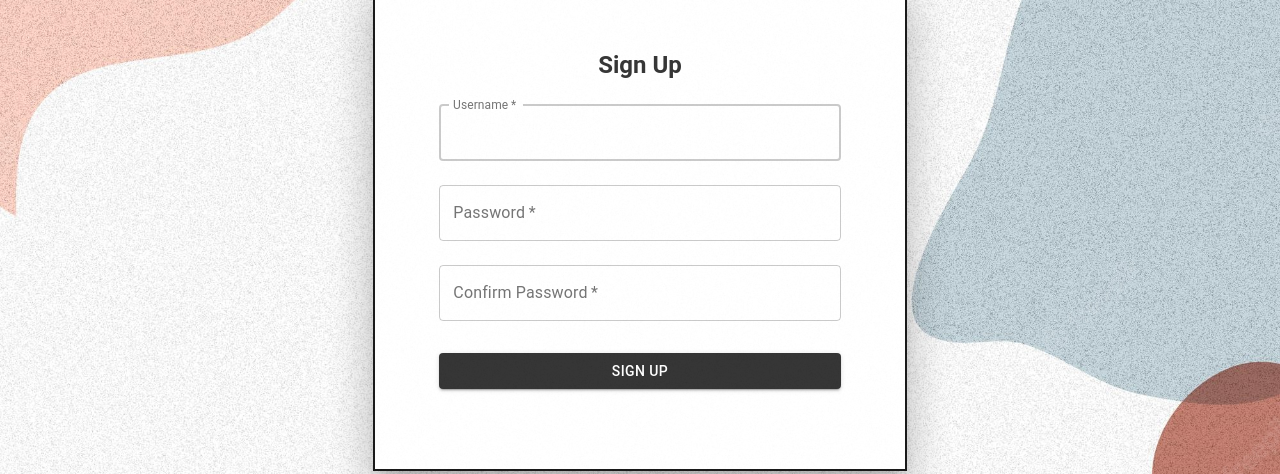
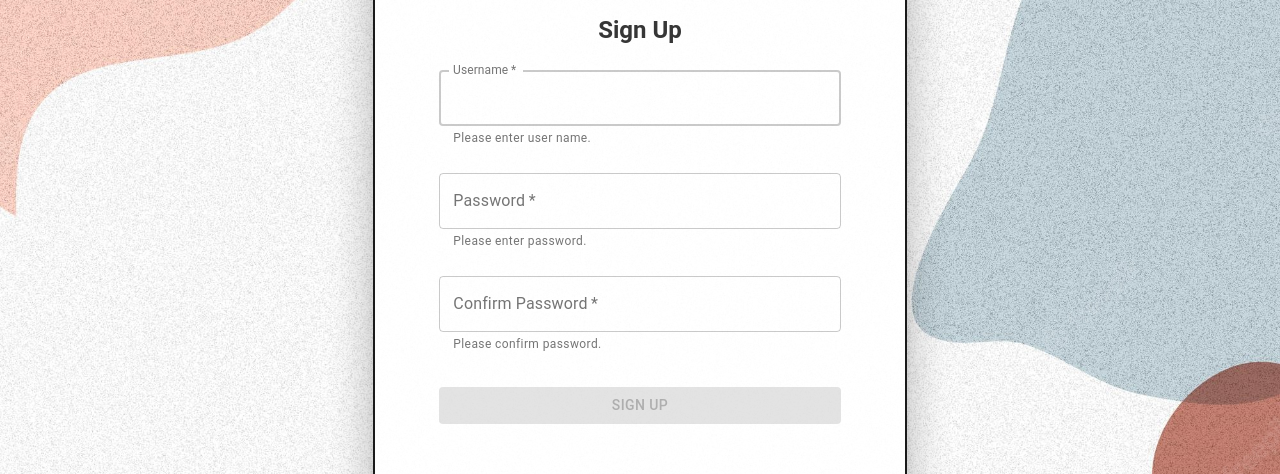
Before and after one commit to oorsogood/web_final_2022, a React (Create React App) app in the folder frontend/: page /signup in a window 1280 px wide. Shown: the part 205-679 px from the top of the page. Built offline with nearby package versions, Linux system fonts and the light colour scheme; no server answers; what react-geocode would draw is missing.

Commit message:
add fool proof

```diff
--- a/frontend/src/containers/account/Login.js
+++ b/frontend/src/containers/account/Login.js
@@ -80,6 +80,9 @@ const LoginPage = () => {
     const [open, setOpen] = React.useState(false);
     const [severity, setSeverity] = React.useState("error");
     const [mes, setMessage] = React.useState("");
+    const [username, setUsername] = React.useState("");
+    const [password, setPassword] = React.useState("");
+    const [pressed, setPressed] = React.useState(false);
 
     const handleSubmit = async (event) => {
         event.preventDefault();
@@ -103,6 +106,8 @@ const LoginPage = () => {
             setSeverity("error");
             console.log(err.response);
             setMessage(err.response.data['message']);
+            setUsername("");
+            setPassword("");
             setOpen(true);
             await delay(1500);
             setOpen(false);
@@ -158,6 +163,10 @@ const LoginPage = () => {
                                 name="username"
                                 autoComplete="username"
                                 autoFocus
+                                // value={this.state.text}
+                                onChange={event => setUsername(event.target.value)}
+                                // error={pressed && username === ""}
+                                helperText="Please enter user name."
                                 color="grey"
                             />
                             <TextField
@@ -168,7 +177,10 @@ const LoginPage = () => {
                                 label="Password"
                                 type="password"
                                 id="password"
-                                // autoComplete="current-password"
+                                autoComplete="current-password"
+                                onChange={event => setPassword(event.target.value)}
+                                // error={pressed && password === ""}
+                                helperText="Please enter password."
                                 color="grey"
                             />
                             <Button
@@ -176,6 +188,8 @@ const LoginPage = () => {
                                 fullWidth
                                 variant="contained"
                                 sx={{ mt: 3, mb: 2 }}
+                                disabled={password === "" || username === ""}
+                                onClick={() => {setPressed(true)}}
                                 color="dark"
                             >
                                 Login
@@ -189,7 +203,6 @@ const LoginPage = () => {
                                     </RouterLink>
                                 </Grid>
                             </Grid>
-                            {/* <Copyright sx={{ mt: 5 }} /> */}
                         </Box>
                     </Box>
                 </Grid>
--- a/frontend/src/containers/account/SignUp.js
+++ b/frontend/src/containers/account/SignUp.js
@@ -76,6 +76,9 @@ const SignUpPage = () => {
     const [open, setOpen] = React.useState(false);
     const [severity, setSeverity] = React.useState("error");
     const [mes, setMessage] = React.useState("");
+    const [username, setUsername] = React.useState("");
+    const [password, setPassword] = React.useState("");
+    const [confirmpassword, setConfirmPassword] = React.useState("");
 
     const handleSubmit = async (event) => {
         event.preventDefault();
@@ -87,6 +90,9 @@ const SignUpPage = () => {
             setOpen(true);
             await delay(1500);
             setOpen(false);
+            setUsername("");
+            setPassword("");
+            setConfirmPassword("");
             return;
         }
 
@@ -108,6 +114,9 @@ const SignUpPage = () => {
             setMessage(err.response.data['message']);
             setOpen(true);
             await delay(1500);
+            setUsername("");
+            setPassword("");
+            setConfirmPassword("");
             setOpen(false);
             return;
         });
@@ -162,6 +171,9 @@ const SignUpPage = () => {
                                 name="username"
                                 autoComplete="username"
                                 autoFocus
+                                onChange={event => setUsername(event.target.value)}
+                                // error={username === ""}
+                                helperText="Please enter user name."
                                 color="grey"
                             />
                             <TextField
@@ -173,6 +185,9 @@ const SignUpPage = () => {
                                 type="password"
                                 id="password"
                                 autoComplete="current-password"
+                                onChange={event => setPassword(event.target.value)}
+                                // error={password === ""}
+                                helperText="Please enter password."
                                 color="grey"
                             />
                             <TextField
@@ -184,37 +199,22 @@ const SignUpPage = () => {
                                 type="password"
                                 id="confirmpassword"
                                 autoComplete="current-password"
+                                onChange={event => setConfirmPassword(event.target.value)}
+                                // error={confirmpassword === ""}
+                                helperText="Please confirm password."
                                 color="grey"
                             />
-                            {/* <FormControlLabel
-                                control={<Checkbox value="remember" color="primary" />}
-                                label="Remember me"
-                            /> */}
                             <Button
                                 type="submit"
                                 className='button'
                                 fullWidth
                                 variant="contained"
                                 sx={{ mt: 3, mb: 2, opacity: 1.5 }}
+                                disabled={password === "" || username === "" || confirmpassword === ""}
                                 color="dark"
                             >
                                 Sign Up
                             </Button>
-                            {/* <Grid container>
-                                <Grid item xs>
-                                    <Link href="#" variant="body2">
-                                        Forgot password?
-                                    </Link>
-                                </Grid>
-                                <Grid item>
-                                    <RouterLink to="/signup">
-                                        <Link href="#" variant="body2">
-                                            {"Don't have an account? Sign Up"}
-                                        </Link>
-                                    </RouterLink>
-                                </Grid>
-                            </Grid> */}
-                            {/* <Copyright sx={{ mt: 5 }} /> */}
                         </Box>
                     </Box>
                 </Grid>
```
